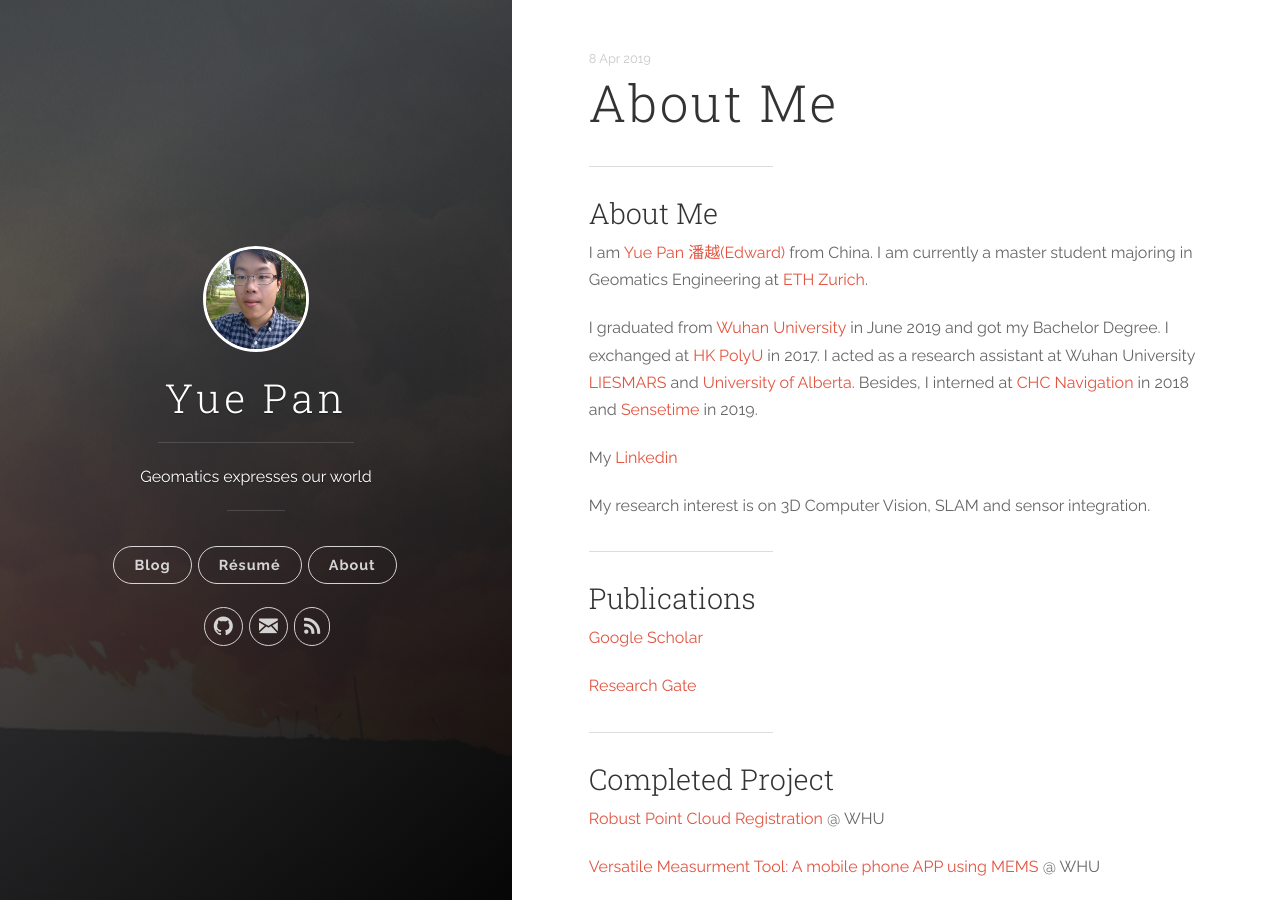
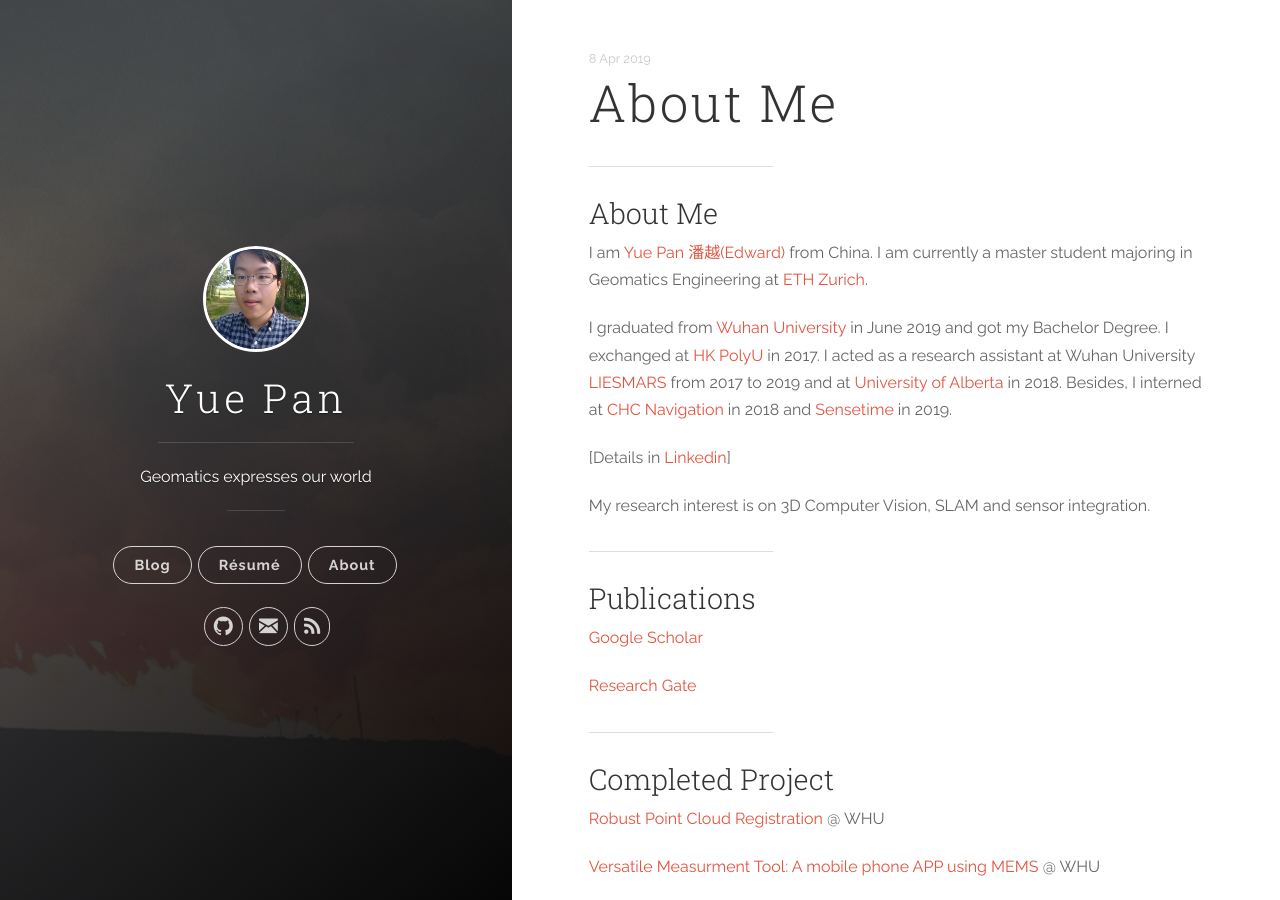
Before and after one commit to YuePanEdward/YuePanEdward.github.io, a Jekyll site: the page built from _posts/2019-04-08-about.md, in a window 1280 px wide and 900 px high. Built offline with Jekyll 4.4.1, drawn with Linux system fonts in a browser that asks for light colours.

Commit message:
Update 2019-04-08-about.md

```diff
--- a/_posts/2019-04-08-about.md
+++ b/_posts/2019-04-08-about.md
@@ -10,9 +10,9 @@ permalink: About
 I am [Yue Pan 潘越(Edward)](https://www.yuepanedward.com/) from China.
 I am currently a master student majoring in Geomatics Engineering at [ETH Zurich](https://ethz.ch/en.html).
 
-I graduated from [Wuhan University](https://en.whu.edu.cn/) in June 2019 and got my Bachelor Degree. I exchanged at [HK PolyU](https://www.polyu.edu.hk/web/en/home/index.html) in 2017. I acted as a research assistant at Wuhan University [LIESMARS](http://www.lmars.whu.edu.cn/en/) and [University of Alberta](https://www.ualberta.ca/). Besides, I interned at [CHC Navigation](https://www.chcnav.com/index) in 2018 and [Sensetime](https://www.sensetime.com/en/) in 2019.
+I graduated from [Wuhan University](https://en.whu.edu.cn/) in June 2019 and got my Bachelor Degree. I exchanged at [HK PolyU](https://www.polyu.edu.hk/web/en/home/index.html) in 2017. I acted as a research assistant at Wuhan University [LIESMARS](http://www.lmars.whu.edu.cn/en/) from 2017 to 2019 and at [University of Alberta](https://www.ualberta.ca/) in 2018. Besides, I interned at [CHC Navigation](https://www.chcnav.com/index) in 2018 and [Sensetime](https://www.sensetime.com/en/) in 2019.
 
-My [Linkedin](https://www.linkedin.com/in/yue-pan-59461b148/)
+[Details in [Linkedin](https://www.linkedin.com/in/yue-pan-59461b148/)]
 
 My research interest is on 3D Computer Vision, SLAM and sensor integration.
 
```
